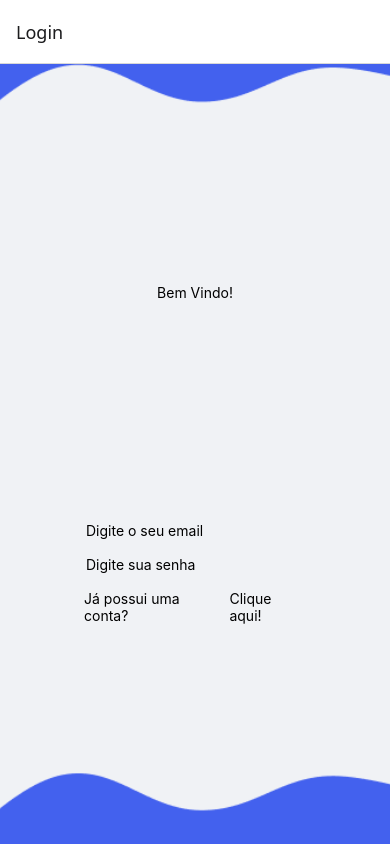
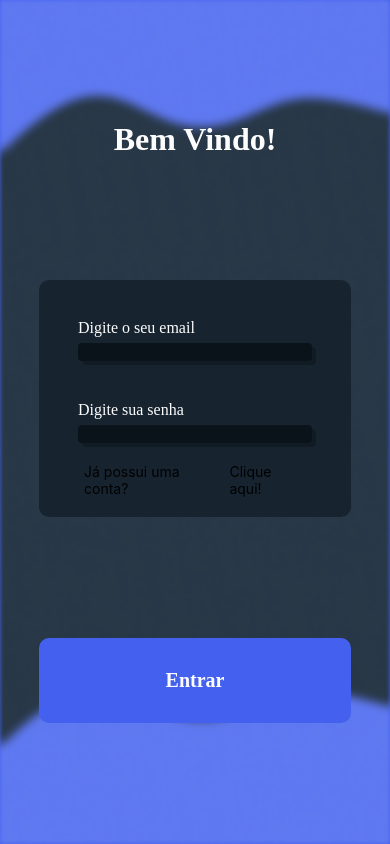
Before and after one commit to devNevesLucas/Flashcard-UI, a React Native app: screen /Login in a window 390 px wide. Built offline with nearby package versions, Linux system fonts and the light colour scheme.

Commit message:
Avanços na tela de login e componentes

```diff
--- a/App.js
+++ b/App.js
@@ -12,7 +12,7 @@ export default function App() {
 
   return (
 
-      <NavigationContainer>
+      <NavigationContainer style={{backgroundColor: "#4361EE"}}>
         {userLogado? <MainNavigator /> : <AuthNavigator /> }
       </NavigationContainer>
 
--- /dev/null
+++ b/components/ButtonPadrao.js
@@ -0,0 +1,47 @@
+import { StyleSheet, TouchableOpacity, View, Text } from "react-native";
+
+export default function ButtonPadrao(props) {
+
+    return (
+        <TouchableOpacity style={estilo.base_botao} onPress={props.handlePress}>
+            <View style={[estilo.view_botao, estilo.botao_escuro]}>
+                <Text style={[estilo.botao, estilo.texto_botaoEscuro]}>{props.textoBotao}</Text>
+            </View>
+        </TouchableOpacity>
+    )
+}
+
+const estilo = StyleSheet.create({
+    base_botao: {
+        width: "80%",
+        height: "10%"
+    },
+    view_botao: {
+        width: "100%",
+        height: "100%",
+        display: "flex",
+        justifyContent: "center",
+        alignItems: "center",
+        borderRadius: 10
+    },
+    botao: {
+        fontFamily: "Poppins",
+        fontSize: 20,
+        fontWeight: "bold",
+        borderRadius: 10
+    },
+    botao_escuro: {
+        backgroundColor: "#4361EE",
+        borderRadius: 10
+    },
+    botao_claro: {
+        backgroundColor: "#FDFDFD",
+        borderRadius: 10
+    },
+    texto_botaoClaro: {
+        color: "#021526",
+    },
+    texto_botaoEscuro: {
+        color: "#FDFDFD",
+    }
+});
--- a/components/InputField.js
+++ b/components/InputField.js
@@ -2,9 +2,39 @@ import { StyleSheet, Text, View, TextInput } from 'react-native';
 
 export default function InputField(props) {
     return (
-        <View>
-            <Text>{props.Texto}</Text>
-            <TextInput onChangeText={props.SetItem} secureTextEntry={props.Senha}/>
+        <View style={estiloInput.baseField}>
+            <Text style={estiloInput.texto}>{props.Texto}</Text>
+            <TextInput style={estiloInput.inputTexto} onChangeText={props.SetItem} secureTextEntry={props.Senha}/>
         </View>
     );
 }
+
+const estiloInput = StyleSheet.create({
+    baseField: {
+        display: "flex",
+        width: "100%",
+        flexDirection: "column",
+        marginTop: 20,
+        marginBottom: 20
+    },
+    texto: {
+        fontSize: 16,
+        fontFamily: "poppins",
+        color: "#FDFDFD"
+    },
+    inputTexto: {
+        fontSize: 16,
+        fontFamily: "poppins",
+        borderRadius: 4,
+        marginTop: 6,
+        backgroundColor: "#0B131A",
+        color: "#FDFDFD",
+        shadowColor: "#000000",
+        shadowOffset: {
+            width: 4,
+            height: 4
+        },
+        shadowOpacity: 0.25,
+        shadow: 4
+    }
+})
--- a/navigator/AuthNav.js
+++ b/navigator/AuthNav.js
@@ -8,7 +8,7 @@ const Stack = createNativeStackNavigator();
 export default function AuthNavigator() {
 
     return (
-        <Stack.Navigator initialRouteName="Login">
+        <Stack.Navigator initialRouteName="Login" screenOptions={{ headerShown: false }}>
             <Stack.Screen name="Login" component={LoginPage} />
             <Stack.Screen name="Signin" component={SignInPage} />
         </Stack.Navigator>
--- a/pages/Login.js
+++ b/pages/Login.js
@@ -1,17 +1,26 @@
-import { ImageBackground, TextInput, Text, View } from "react-native";
+import { ImageBackground, TextInput, Text, View, Button, StyleSheet } from "react-native";
 import { SafeAreaView } from "react-native-safe-area-context";
 import InputField from "../components/InputField";
+import ButtonPadrao from "../components/ButtonPadrao";
 
-export default function LoginPage() {
+
+export default function LoginPage({navigation}) {
+
+    const verificarLogin = () => {
+        navigation.navigate('Signin')
+    }
+
     return (
         <SafeAreaView style={{backgroundColor: "#4361EE", flex: 1, width: '100%', height: '100%', alignItems: 'center', justifyContent: 'center'}}>
             <ImageBackground
                 source={require("../assets/fundo_login.png")}
                 style={{width:'100%', height: '100%', justifyContent: 'space-evenly', alignItems: 'center'}}
+                blurRadius={2}
+                resizeMode="cover"
             >
-                <Text>Bem Vindo!</Text>
+                <Text style={estilo.texto_bemVindo}>Bem Vindo!</Text>
 
-                <View style={{justifyContent: 'center', alignItems: 'center'}}>
+                <View style={estilo.container_principal}>
                     <InputField Texto="Digite o seu email"/>
                     <InputField Texto="Digite sua senha" Senha={true}/>
 
@@ -20,7 +29,34 @@ export default function LoginPage() {
                         <Text>Clique aqui!</Text>
                     </View>
                 </View>
+
+                <ButtonPadrao
+                    textoBotao="Entrar"
+                    handlePress={verificarLogin}
+                />
             </ImageBackground>
         </SafeAreaView>
     );
 }
+
+const estilo = StyleSheet.create({
+    texto_bemVindo: {
+        fontSize: 32,
+        fontWeight: "bold",
+        fontFamily: "poppins",
+        color: "#FDFDFD"
+    },
+    container_principal: {
+        width: "80%",
+        justifyContent: 'center',
+        alignItems: 'center',
+        backgroundColor: "#172430",
+        borderRadius: 10,
+        paddingTop: "5%",
+        paddingBottom: "5%",
+        paddingRight: "10%",
+        paddingLeft: "10%"
+
+    }
+
+});
```
Also changed, not shown: assets/fundo_login.png.
